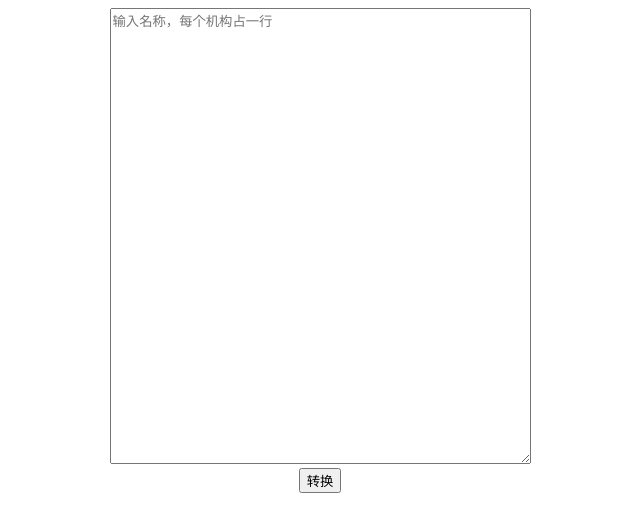
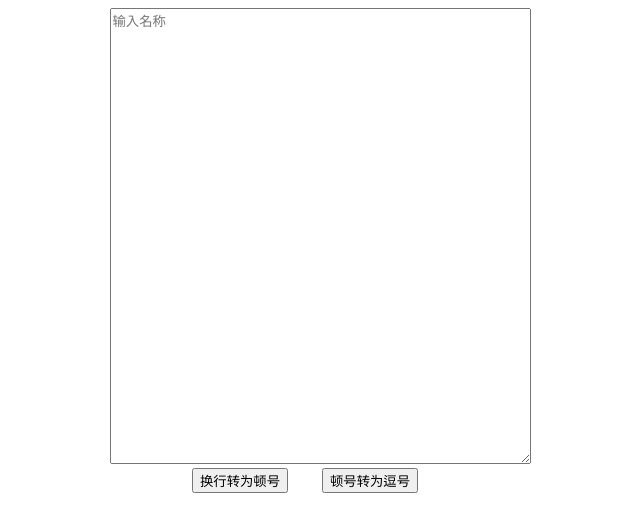
Before and after one commit to fifteen42/editor_helper, a website: page index.html in a window 1280 px wide. Shown: the whole page, without its empty margins (320-960 px from the left). Drawn offline with Linux system fonts and the light colour scheme.

Commit message:
add change to douhao

```diff
--- a/index.html
+++ b/index.html
@@ -4,13 +4,15 @@
     <meta charset="UTF-8">
     <meta http-equiv="X-UA-Compatible" content="IE=edge">
     <meta name="viewport" content="width=device-width, initial-scale=1.0">
-    <title>去除换行，添加顿号</title>
+    <title>编辑小助手</title>
 </head>
 <body>
     <center>
-        <textarea id="names" type="text" placeholder="输入名称，每个机构占一行" rows="30" cols="50" ></textarea>
+        <textarea id="names" type="text" placeholder="输入名称" rows="30" cols="50" ></textarea>
         <div>
-            <button id="add" onclick="add_comma()" >转换</button>
+            <button id="comma" style="margin-right: 30px;" onclick="add_comma()" >换行转为顿号</button>
+            <button id="douhao" style="margin-right: 30px;" onclick="change_to_douhao()" >顿号转为逗号</button>
+            <!-- <button id="clear" onclick="clear()" >❌ 清空</button> -->
         </div>
         <p id="output" ></p>
     </center>
@@ -20,6 +22,12 @@
             let res = text.replaceAll("\n", "、");
             document.getElementById("output").innerHTML = res;
         }
+
+        function change_to_douhao() {
+            let text = document.getElementById("names").value;
+            let res = text.replaceAll("、", "，");
+            document.getElementById("output").innerHTML = res;
+        }
     </script>
 </body>
 </html>
```
